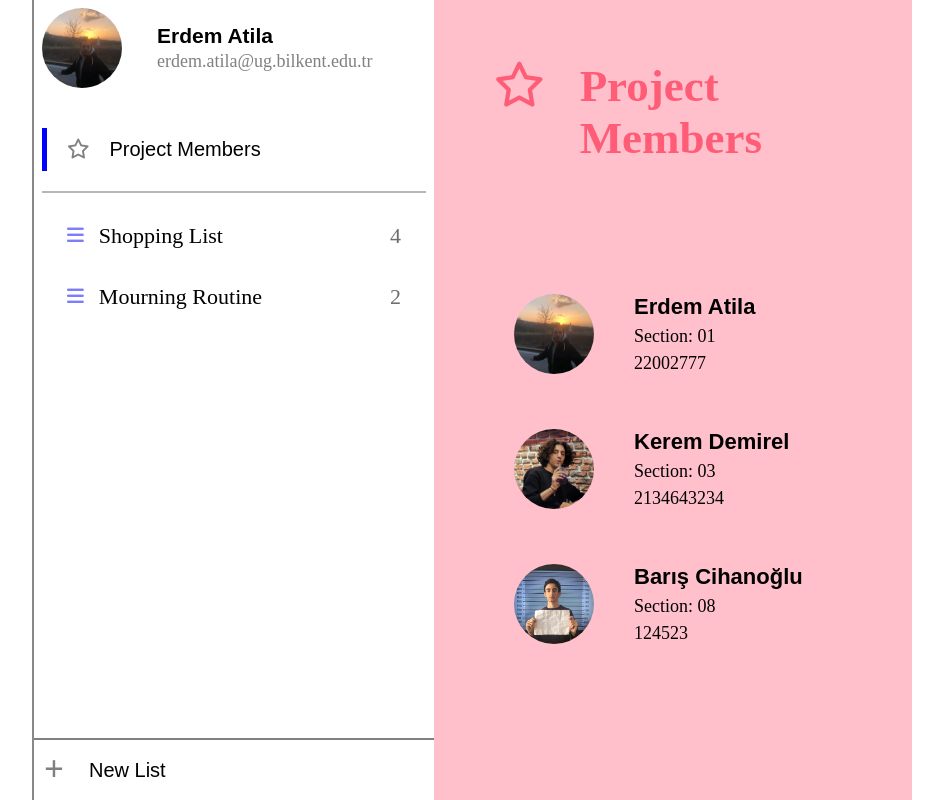
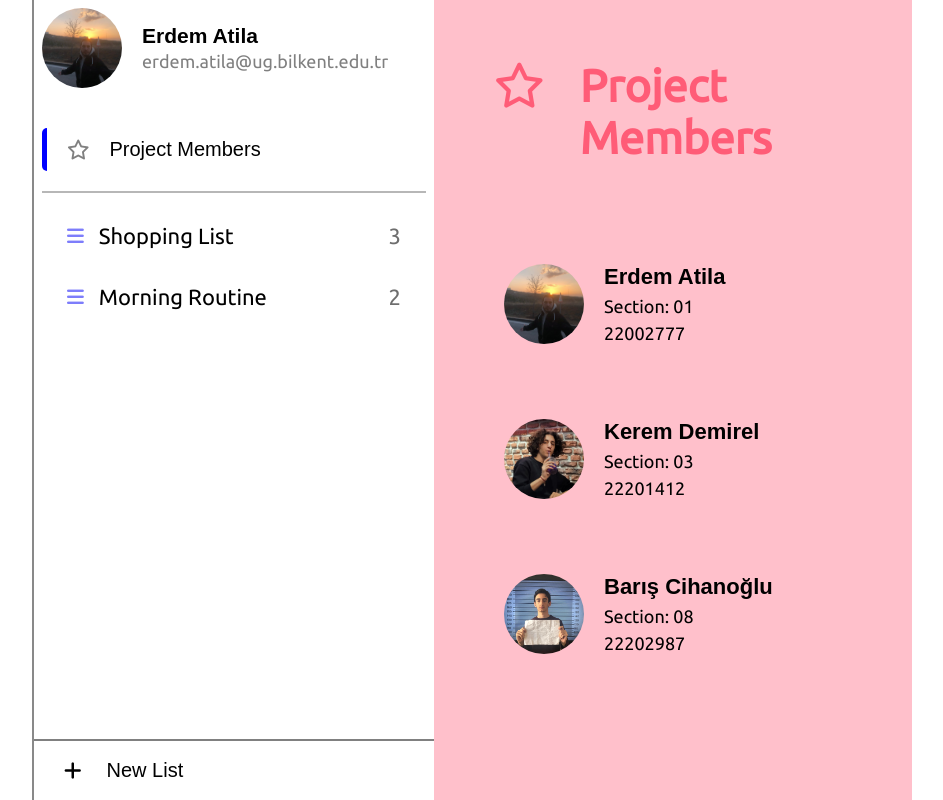
Before and after one commit to bariscihanoglu/microsoft-todo-255-project, a plain HTML site: page index.html in a window 1280 px wide. Shown: the whole page, without its empty margins (168-1111 px from the left). Drawn offline with nearby package versions, Linux system fonts and the light colour scheme.

Commit message:
CSS Update

```diff
--- a/index.html
+++ b/index.html
@@ -24,7 +24,7 @@
         </header>
 
         <footer>
-            <div>+</div>
+            <div><i class="fa-solid fa-plus fa-lg"></i></div>
             <div>New List</div>
         </footer>
 
@@ -65,7 +65,7 @@
 
 
         <div id ="add-bar">
-            <p>+</p>
+            <div><i class="fa-solid fa-plus fa-lg"></i></div>
             <input type="text" placeholder="Add a task" name="" id="">
         </div>
     </section>
--- a/script.js
+++ b/script.js
@@ -91,7 +91,6 @@ function profileSelection() {
     // and if the selected user has at least one todolist
     // first one automatically is rendered
 
-
     $("#members .member-profile").on("click", function(e) {
         userIndex = $(this).index();
         renderProfile();
@@ -107,7 +106,6 @@ function profileSelection() {
             $(".selected-menu").removeClass("selected-menu");
             $(".category:eq(0)").addClass("selected-menu");
             $("#add-bar input").focus();
-
         }
     })
 
@@ -152,7 +150,6 @@ function projectMembersButton () {
     $("#project-members").on("click", function(e) {
         $("#members").removeClass("hidden").addClass("display");
         $("#todolist").removeClass("display").addClass("hidden");
-        //renderUsers();
 
         $(".selected-menu").removeClass("selected-menu");
         $(this).addClass("selected-menu");
@@ -236,7 +233,6 @@ function modalInputEnterTrigger() {
                 $("#add-bar input").focus();
                 $("#project-members").removeClass("selected-menu");
             }
-
         }
     })
 }
@@ -291,7 +287,7 @@ function addNewItemBTN() {
         }
     })
 
-    $("#add-bar p").on("click", function() {
+    $("#add-bar i").on("click", function() {
         let itemName = $("#add-bar input").val();
         if(itemName.length) {
             let todolistName = $("#todolist header div").text();
@@ -351,7 +347,7 @@ function addNewTodolist(newTDL) {
 }
 
 function addNewItem(todolistName, item) {
-    for (let i =0; i<database[userIndex].todolists.length; i++) {
+    for (let i = 0; i<database[userIndex].todolists.length; i++) {
         if(database[userIndex].todolists[i].title == todolistName) {
             let itemCount = database[userIndex].todolists[i].items.length;
             let itemId = 1;
@@ -457,7 +453,7 @@ function localLoader() {
                 {
                 itemName: "Apple",
                 itemId: 3,
-                completed: false
+                completed: true
                 },
                 {
                 itemName: "Milka",
@@ -467,7 +463,7 @@ function localLoader() {
         ]
         },
         {
-            title : "Mourning Routine",
+            title : "Morning Routine",
             items: [
                 {
                 itemName: "Get up at 6.00 am",
@@ -485,7 +481,7 @@ function localLoader() {
         },
         {name: "Kerem Demirel",
         section: "03",
-        id: 2134643234,
+        id: 22201412,
         image:"./img/kerem.jpeg",
         email:"kerem.demirel@ug.bilkent.edu.tr",
         todolists : [{
@@ -494,7 +490,7 @@ function localLoader() {
                 {
                 itemName: "Law",
                 itemId: 1,
-                completed: false
+                completed: true
                 },
                 {
                 itemName: "Eng",
@@ -507,14 +503,14 @@ function localLoader() {
         },
         {name: "Barış Cihanoğlu",
         section: "08",
-        id: 124523,
+        id: 22202987,
         image:"./img/baris.jpeg",
         email:"baris.cihanoglu@ug.bilkent.edu.tr",
         todolists : [{
             title : "Book",
             items: [
                 {
-                itemName: "Chpter1",
+                itemName: "Chapter1",
                 itemId: 1,
                 completed: false
                 },
@@ -529,7 +525,7 @@ function localLoader() {
             title : "Life",
             items: [
                 {
-                itemName: "live",
+                itemName: "Live",
                 itemId: 1,
                 completed: false
                 },
--- a/style.css
+++ b/style.css
@@ -1,6 +1,10 @@
+@import url('https://fonts.googleapis.com/css2?family=Roboto&family=Ubuntu&display=swap');
+
 * {
     padding: 0;
     margin: 0;
+    font-family: 'Ubuntu', sans-serif;
+    user-select: none;
 }
 body {
     padding: 0px 200px;
@@ -28,7 +32,8 @@ body {
 
 #left-section #top {
     display: flex;
-    gap: 35px;
+    gap: 20px;
+    border-radius: 15px;
     align-items: center;
     /* justify-content: left; */
 }
@@ -50,16 +55,13 @@ body {
     display: flex;
     gap: 20px;
     align-items: center;
-    padding: 10px 0px;
-    /* padding-bottom: 15px; */
-    /* border-bottom: 2px solid rgb(183, 183, 183); */
-    /* justify-content: center; */
+    padding: 10px 0;
+    border-radius: 5px;
+    transition: 200ms ease-out 100ms;
 }
 
 #project-members:hover{
     background-color: rgb(224, 224, 224);
-    border-radius: 5px;
-
     cursor: pointer;
 }
 
@@ -88,13 +90,15 @@ body {
     gap: 15px;
     border-top: 2px solid rgb(183, 183, 183);
     padding-top: 20px;
+}
 
-}
 #left-section .category {
     display: flex;
     gap: 15px;
     font-size: 22px;
     padding: 10px 20px;
+    border-radius: 5px;
+    transition: 200ms ease-out 100ms;
     justify-content: space-between;
 }
 
@@ -110,8 +114,6 @@ body {
 
 #left-section .category:hover {
     background-color: rgb(224, 224, 224);
-    border-radius: 5px;
-
     cursor: pointer;
 }
 
@@ -130,34 +132,23 @@ body {
     display: flex;
     align-items: center;
     gap: 25px;
-    padding: 10px;
+    padding: 18px 30px;
     border-top: 2px solid grey;
 }
+
 #left-section > footer:hover {
     background-color: rgb(228, 228, 228);
-
     cursor: pointer;
 }
 
 #left-section footer div:first-of-type {
-    font-size: 35px;
-    font-weight: bold;
-    color: grey;
+    display: flex;
 }
 
 #left-section footer div:last-of-type {
     font-size: 20px;
     font-family: Arial, Helvetica, sans-serif;
 }
-
-
-
-
-
-
-
-
-
 
 /*PROJECT MEMBERS MAIN SECTION*/
 #members {
@@ -170,13 +161,13 @@ body {
     flex-direction: column;
     gap: 35px;
 }
-#members  header {
+#members header {
     font-size: 45px;
     color: rgb(255, 92, 119);
     display: flex;
     gap: 35px;
     font-weight: 700;
-    padding: 60px 60px 120px;
+    padding: 60px 60px 80px;
 }
 
 
@@ -185,13 +176,14 @@ body {
 }
 #members .member-profile {
     display: flex;
-    gap: 40px;
-    padding: 10px 50px;
+    gap: 20px;
+    padding: 20px 40px;
+    border-radius: 15px;
+    transition: 400ms ease-out 100ms;
 }
 
 #members .member-profile:hover {
-    background-color: rgb(206, 206, 206);
-    border-radius: 15px;
+    background-color: rgb(240, 159, 197);
     cursor: pointer;
 }
 
@@ -267,34 +259,33 @@ body {
     background-color: rgb(235, 235, 235);
     padding: 10px 20px;
     border-radius: 8px;
-
     left: 25px;
     right: 25px;
+    height: 40px;
     position: absolute;
     bottom: 25px;
 }
 
-#add-bar p {
-    font-size: 35px;
-    font-weight: bold;
+#add-bar div {
+    display: flex;
+    justify-content: center;
+    align-items: center;
 }
+
 #add-bar input {
     background-color: rgb(235, 235, 235);
     border: none;
     font-size: 22px;
     width: 100%;
 }
-#add-bar p:hover {
+
+#add-bar div:hover {
     cursor: pointer;
 }
 
 #add-bar input:focus {
     outline: none;
 }
-
-
-
-
 
 /*OVERLAY MODAL*/
 #modal {
@@ -345,9 +336,9 @@ body {
     border: 2px grey solid;
     border-radius: 4px;
 }
+
 #modal footer button:hover {
     background-color: rgb(212, 212, 212);
-
     cursor: pointer;
 }
 
```
